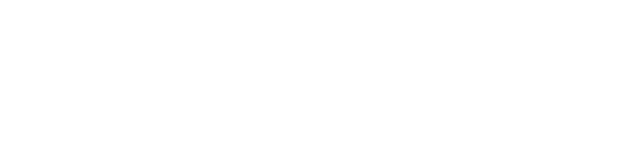
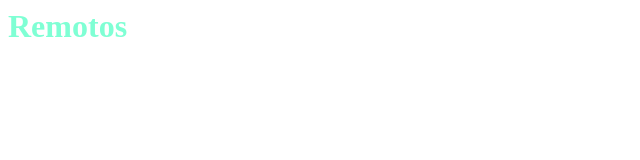
Before and after one commit to BrandonVG/Repositorio-01, a plain HTML site: page index.html in a window 1280 px wide. Shown: the whole page, without its empty margins (0-640 px from the left). Drawn offline with Linux system fonts and the light colour scheme.

Commit message:
Agrega el titulo

```diff
--- a/index.html
+++ b/index.html
@@ -3,9 +3,9 @@
     <meta charset="UTF-8">
     <meta name="viewport" content="width=device-width, initial-scale=1.0">
     <meta http-equiv="X-UA-Compatible" content="ie=edge">
-    <title>Trabajando con Github</title>
+    <title>GitHub</title>
 </head>
 <body>
-
+<h1 style="color:aquamarine">Remotos</h1>
 </body>
 </html>
```
